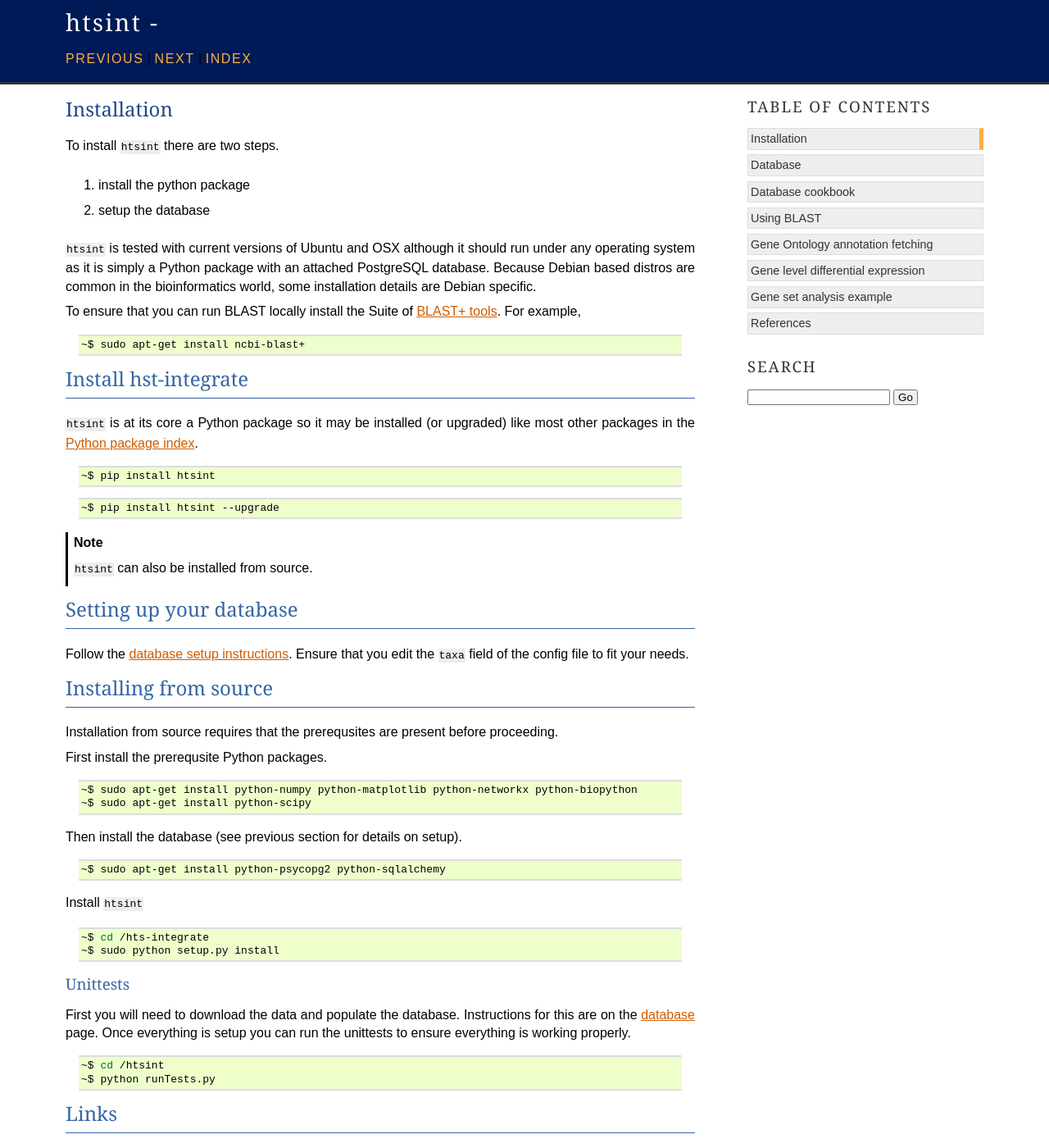
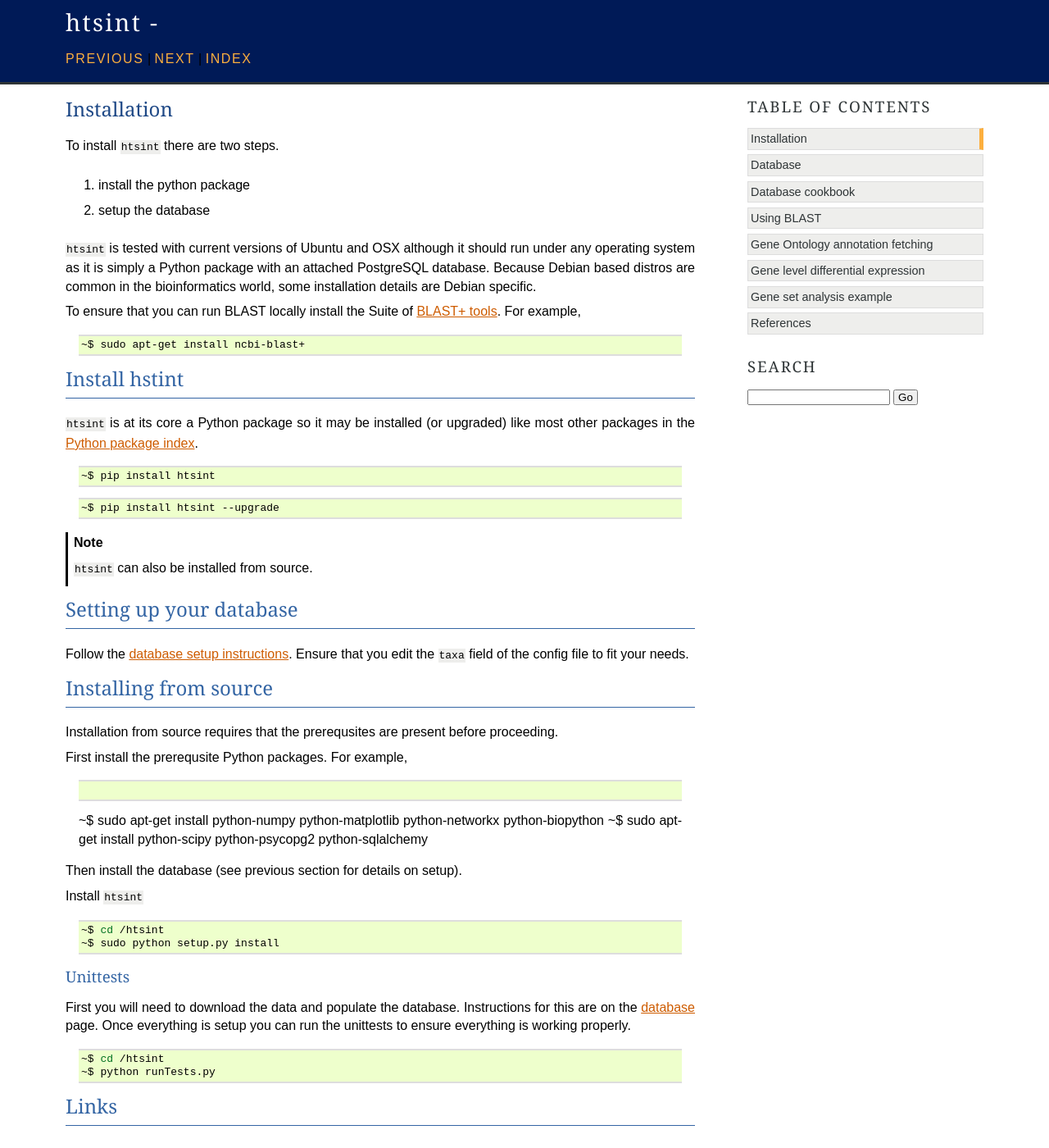
Before and after one commit to ajrichards/htsint, a Sphinx documentation site: the page built from docs/install.rst, in a window 1280 px wide and 1400 px high. Shown: the whole window at 82% size. Built offline with Sphinx 7.4.7, drawn with Linux system fonts in a browser that asks for light colours; formulas are drawn with MathJax 3; the version number could not be read and is left out.

Commit message:
updates to docs

```diff
--- a/README.rst
+++ b/README.rst
@@ -13,7 +13,7 @@
 Purpose
 =======
 
-``htsint`` (High-Througput Sequencing INTegrate) is a Python package principally used to create gene sets that are used in sequencing studies.  Annotation data are integrated through the creation of gene sets.  ``htsint`` also serves as a general purpose library to study gene expression.  The target audience for ``htsint`` are developers that piece together high-throughput sequencing (HTS) pipelines.  The software in its current form is an API library and because HTS pipelines have different goals with many varied tasks required to achieve these goals, a flexible library in a scripting language commonly used in bioinformatics was selected.  One important aspect of this project is to provide both abstracted functions for non-Python programmers as well as convenient means to enable a higher levels of customization.  The main functions included in ``htsint`` are:
+``htsint`` (High-Throughput Sequencing INTegrate) is a Python package used to create gene sets for the study of high-throughput sequencing data. The goal is to create functional modules through the integration of heterogeneous types of data. These functional modules are primarily based on the Gene Ontology, but as the package matures additional sources of data will be incorporated. The functional modules produced can be subsequently tested for significance in terms of differential expression in RNA-Seq or microarray studies using gene set enrichment analysis. Shown below is the placement of htsint in an example analysis pipeline.
 
   * BLAST mapping
   * Gene Ontology queries
--- a/docs/gsa-example.py
+++ b/docs/gsa-example.py
@@ -14,7 +14,7 @@
     os.mkdir(homeDir)
 
 _aspect = 'mf'
-aspect = 'molecular_function'
+aspect = 'biological_process'
 
 # Create a term graph
 go = GeneOntology(["8364","8355"],useIea=False,aspect=aspect)
@@ -43,17 +43,17 @@
     gd.run()
 
 # Spectral Clustering parameter search
-#silvalFile = re.sub("\.csv","-scparams-sv.csv",geneDistancePath)
-#clustersFile = re.sub("\.csv","-scparams-cl.csv",geneDistancePath)
-#if not os.path.exists(silvalFile):
-#    scps = SpectralClusterParamSearch(geneDistancePath,dtype='distance')
-#    scps.run(chunks=15)
+silvalFile = re.sub("\.csv","-scparams-sv.csv",geneDistancePath)
+clustersFile = re.sub("\.csv","-scparams-cl.csv",geneDistancePath)
+if not os.path.exists(silvalFile):
+    scps = SpectralClusterParamSearch(geneDistancePath,dtype='distance')
+    scps.run(chunks=15)
 
 ## plot the parameter search
-#psFigureFile = os.path.join(homeDir,"param-scan-%s.png"%(_aspect))
-#if not os.path.exists(psFigureFile):
-#    scr = SpectralClusterResults(silvalFile,clustersFile)
-#    scr.plot(figName=psFigureFile)
+psFigureFile = os.path.join(homeDir,"param-scan-%s.png"%(_aspect))
+if not os.path.exists(psFigureFile):
+    scr = SpectralClusterResults(silvalFile,clustersFile)
+    scr.plot(figName=psFigureFile)
 
 ## run spectral clustering
 k = 123
--- a/docs/install.rst
+++ b/docs/install.rst
@@ -17,8 +17,8 @@
       ~$ sudo apt-get install ncbi-blast+
 
 
-Install hst-integrate
---------------------------
+Install hstint
+-------------------
 
 ``htsint`` is at its core a Python package so it may be installed (or upgraded) like most other packages in the `Python package index <Python Package Index>`_.
 
@@ -34,7 +34,7 @@
 .. note:: ``htsint`` can also be installed from source.
 
 Setting up your database
------------------------------
+---------------------------
 
 Follow the :doc:`database setup instructions <database>`. Ensure that you edit the ``taxa`` field of the config file to fit your needs.
 
@@ -43,24 +43,20 @@
 
 Installation from source requires that the prerequsites are present before proceeding.
 
-First install the prerequsite Python packages.
+First install the prerequsite Python packages.  For example,
 
-      .. code-block:: bash
+   .. code-block:: bash
 
-         ~$ sudo apt-get install python-numpy python-matplotlib python-networkx python-biopython
-         ~$ sudo apt-get install python-scipy
+   ~$ sudo apt-get install python-numpy python-matplotlib python-networkx python-biopython
+   ~$ sudo apt-get install python-scipy python-psycopg2 python-sqlalchemy
 
 Then install the database (see previous section for details on setup).
-
-      .. code-block:: bash
-
-         ~$ sudo apt-get install python-psycopg2 python-sqlalchemy
 
 Install ``htsint``
 
       .. code-block:: bash
 
-         ~$ cd /hts-integrate
+         ~$ cd /htsint
          ~$ sudo python setup.py install
 
 Unittests
--- a/docs/references.rst
+++ b/docs/references.rst
@@ -25,6 +25,9 @@
 .. [Patro14] R. Patro, S. M. Mount, & C Kingsford. *Sailfish enables alignment-free isoform quantification from RNA-seq reads using lightweight algorithms*,
              Nature biotechnology, 32, 462-4 (2014)
 
+.. [Subramian05] A. Subramian *et al*. *Gene set enrichment analysis: a knowledge-based approach for interpreting genome-wide expression profiles*,
+		 PNAS 102(43), 15545–50 (2005)
+
 .. [Love14] M. I. Love, W. Huber, & S. Anders. *Moderated estimation of fold change and dispersion for RNA-seq data with DESeq2*,
             Genome biology, 15, 550 (2014)
 
--- a/htsint/version.py
+++ b/htsint/version.py
@@ -1,4 +1,4 @@
 MAJOR = 0
-MINOR = 4
-MICRO = 3
+MINOR = 5
+MICRO = 1
 __version__ = '%d.%d.%d' % (MAJOR, MINOR, MICRO)
```
Also changed, not shown: docs/gsa-example.rst (+42 -20 lines), docs/index.rst (+21 -4 lines).
